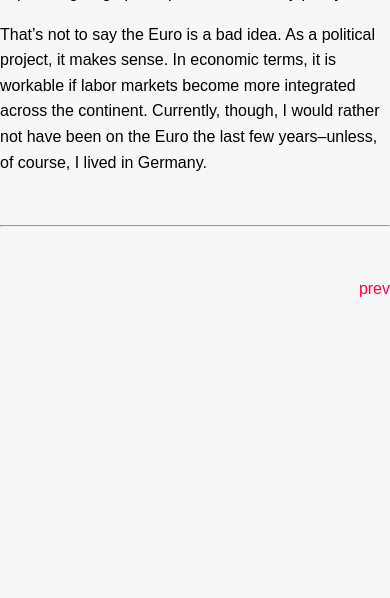
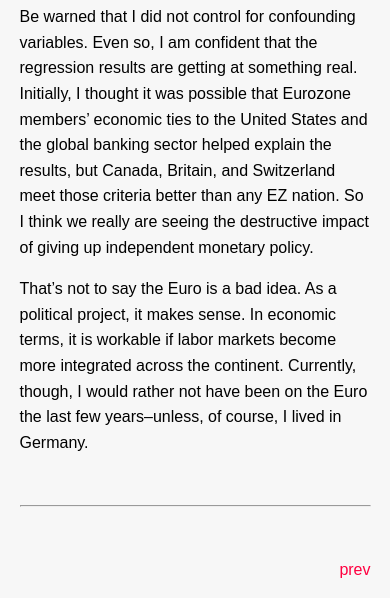
Before and after one commit to mjirv/post.it, a Django app: page /blog/post/2 in a window 390 px wide; the page is wider, and only the part inside the window is pictured. Shown: the part 2523-3121 px from the top of that part. Before the commit the page ends 2820 px from the top of that part, so only its background shows below. Run offline with Django 3.2, Linux system fonts and the light colour scheme; data comes from the database, SQL or seed files in the repository.

Commit message:
Now resizes properly on mobile and small screens.

```diff
--- a/blog/static/blog/style.css
+++ b/blog/static/blog/style.css
@@ -1,11 +1,12 @@
 body {
 	margin: 40px auto;
-	max-width: 650px;
+	width: 650px;
+	max-width: 90%;
 	line-height: 1.6;
 	font-size: 16px;
 	font-family: sans-serif;
 	background-color: #F7F7F7;
-	padding:0, 10px;
+	padding: 0, 10px;
 }
 h1,h2,h3 {
 	line-height:1.2;
@@ -44,3 +45,8 @@ a.postTitle {
 .alignLeft {
 	float: left;
 }
+
+img {
+	max-width: 100%;
+	height: auto;
+}
```
